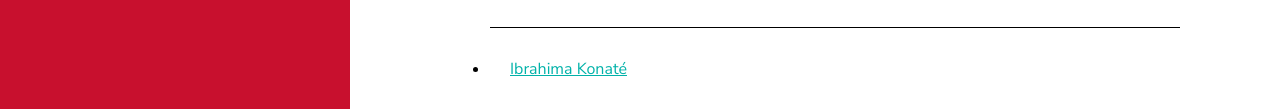
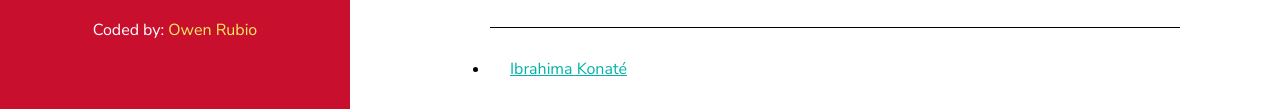
Before and after one commit to OwenRub/Web-components, a plain HTML site: page Filterable list/index.html in a window 1280 px wide. Shown: the part 261-370 px from the top of the page. Drawn offline with Linux system fonts and the light colour scheme.

Commit message:
coded by line added

```diff
--- a/Filterable list/index.html
+++ b/Filterable list/index.html
@@ -16,6 +16,7 @@
 		<form>
 			<input type="text" name="search" id="search" placeholder="Search">
 		</form>
+		<p style="color:white; margin-top: 40px;">Coded by: <a style="text-decoration: none; color: #F6EB61;" href="https://github.com/OwenRub">Owen Rubio</a></p>
 	</div>
 	<div class="list-container">
 		<ul id="list">
```
